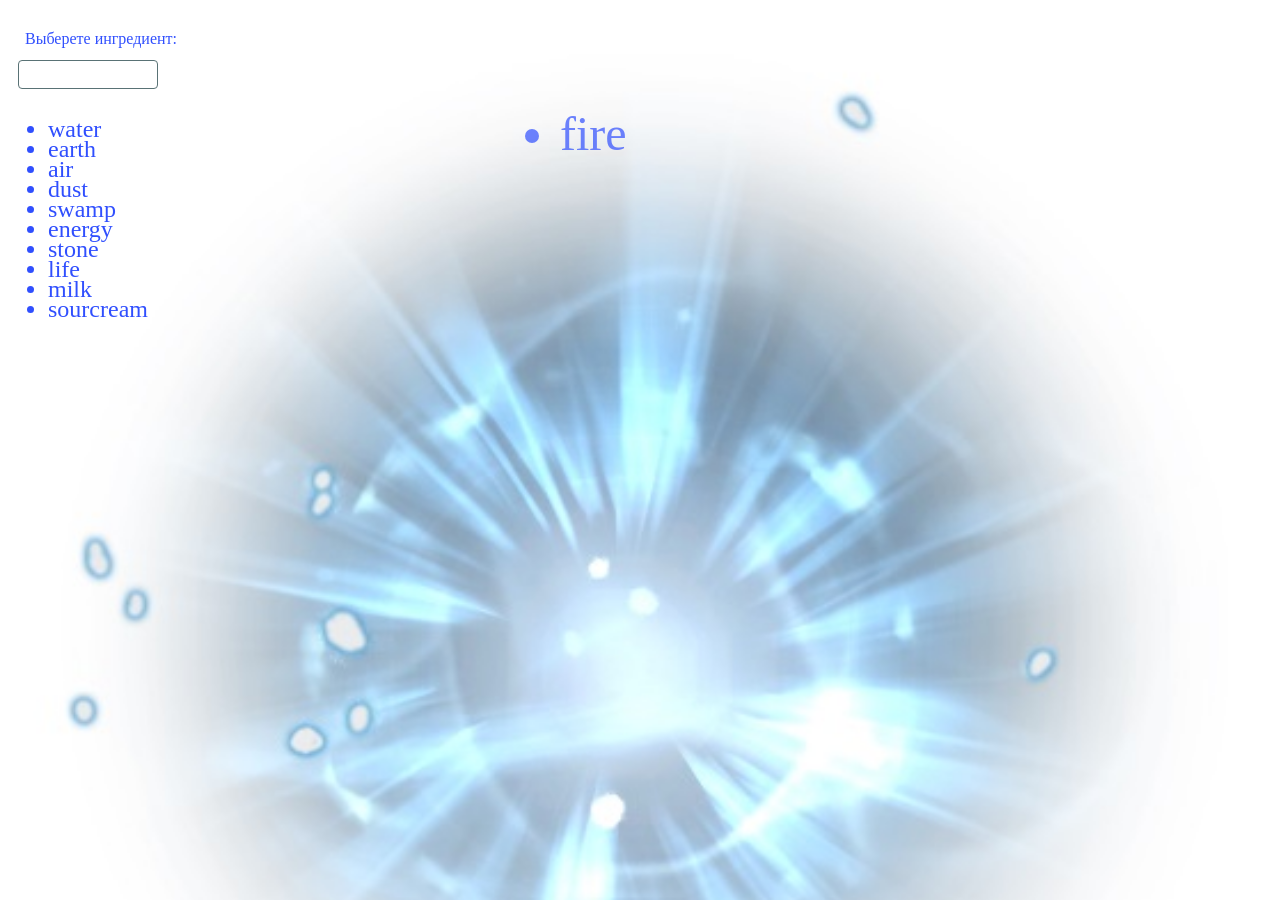
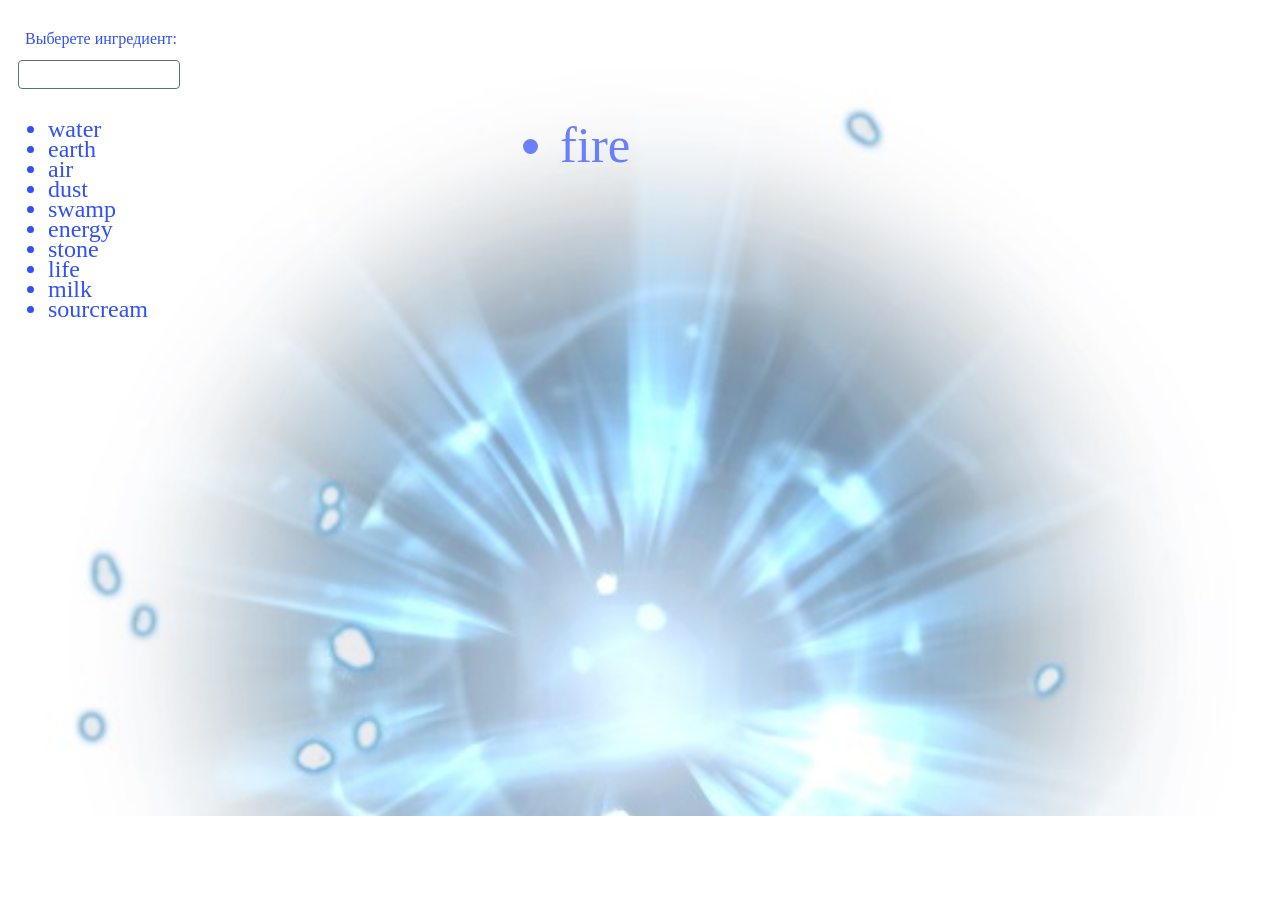
Before and after one commit to AlekseyLisovich/js-jQuery, a plain HTML site: page index.html in a window 1280 px wide. Both pictures are taken after a click on the item "fire". After the commit the page ends 816 px from the top, so only its background shows below. Drawn offline with nearby package versions, Linux system fonts and the light colour scheme.

Commit message:
important edit

```diff
--- a/assets/style.css
+++ b/assets/style.css
@@ -1,6 +1,4 @@
 body{
-  background-image: url("../images/magic.jpg");
-  background-size: cover;
   color: #304FFE;
 }
 .element{
@@ -11,21 +9,22 @@ body{
 }
 .boiler{
   position: absolute;
-  top: 700px;
-  left: 42%;
   background-size: cover;
-  /*background-image: url("../images/boiler.jpg");*/
-  width: 200px;
-  height: 200px;
+  background: url("../images/magic.jpg") no-repeat;
+    -moz-background-size: 100%; /* Firefox 3.6+ */
+    -webkit-background-size: 100%; /* Safari 3.1+ и Chrome 4.0+ */
+    -o-background-size: 100%; /* Opera 9.6+ */
+    background-size: 100%; /* Современные браузеры */
+  width: 100%;
+  height: 100%;
 }
 #resultBlock{
   text-align: center;
-  position: relative;
-  top: 700px;
-  left: 40%;
-  width: 300px;
+  position: absolute;
+  top: 60%;
+  width: 100%;
   height: 50px;
-  font-size: 54pt;
+  font-size: 44pt;
   color: #311B92;
 }
 .letter{
@@ -38,6 +37,7 @@ input {
   margin-right: 10px;
   margin: 10px;
 	width: 10%;
+  min-width: 150px;
 	font-size: 15px;
 	padding: 6px 0 4px 10px;
 	border: 1px solid #597275;
--- a/index.html
+++ b/index.html
@@ -8,7 +8,11 @@
     </head>
 
     <body>
-        <div id="content"></div>
+        <div id="content">
+           <!-- <div id="content2" style="position: absolute; top: 200px; left: 400px; width: 350px; height: 600px; background-color: orange; overflow: hidden;"></div> -->
+        </div>
+
+
 
         <script src="https://code.jquery.com/jquery-1.10.2.js"></script>
         <script src="https://cdn.jsdelivr.net/lodash/4.10.0/lodash.js"></script>
--- a/scripts/cauldron.js
+++ b/scripts/cauldron.js
@@ -3,25 +3,25 @@
 
     var elements;
     var formulas;
-
+    var DEFAULT_ELEMENT_HEIGTH = 60;
+    var INCREMENT_HEIGTH = 20;
     var selectedElements = [];
 
     function higlightSearchResult(e) {
 
-        var liElements = document.getElementsByTagName("li");
+        var liElements = $("li");
         var result = e.target.value;
-
-        for (var i = 0; i < liElements.length; i++) {
+        for (var i = 0; i < elements.length; i++) {
             var elem = liElements[i];
             var value = elements[i].value;
             if (result !== "")
-                elem.innerHTML = search(value, result)
+                $( elem ).html(window.search(value, result));
             else
-                elem.innerHTML = elements[i].value;
+                $( elem ).text(value);
         }
     }
 
-    function search(text, valueToSearch) {
+    window.search = function(text, valueToSearch) {
         var foundIndex = 0;
         var prevFoundIndex = 0;
         var resultStr = "";
@@ -42,13 +42,10 @@
         return resultStr;
     }
 
-    function clearResult() {
-        document.getElementById('resultBlock').innerHTML = "";
-    }
-
     function onElementRemoved(elem) {
         selectedElements.splice(selectedElements.indexOf(elem), 1);
-        clearResult();
+        var destinationElement = document.getElementById('resultBlock');
+        destinationElement.innerHTML = "";
     }
 
     function onElementAdded(elem) {
@@ -62,53 +59,48 @@
                 var result = foundFormula.result;
                 var destinationElement = document.getElementById('resultBlock');
                 destinationElement.innerHTML = result;
-            } else {
-                clearResult();
+            }
+            else {
+              var destinationElement = document.getElementById('resultBlock');
+              destinationElement.innerHTML = "";
             }
         }
     }
 
-    var clickedRight;
-    var clickedLeft;
-
     function onElementClick(elem) {
-        var elementTopLeft;
-        var elementTopRigth;
+        var elementOutsideCauldron;
+        var elementInCauldron;
+        var height;
 
         if (elem.wasClicked) {
-            onElementRemoved(elem);
+            elementInCauldron = elements.indexOf(_.find(elements, 'wasClicked'));
 
-            clickedLeft = elements.indexOf(_.find(elements, 'wasClicked'));
+            var tmp = elements[elementInCauldron];
+            elements[elements.indexOf(elem)] = tmp;
+            elements[elementInCauldron] = elem;
 
-            var tmp = elements[clickedLeft];
-            elements[elements.indexOf(elem)] = tmp;
-            elements[clickedLeft] = elem;
-
-            elementTopLeft = 60 + (clickedLeft + 1) * 20;
-            var animateProps = {
-
-            }
+            height = DEFAULT_ELEMENT_HEIGTH + (elementInCauldron + 1) * INCREMENT_HEIGTH;
             $(elem.selector).animate({
                 opacity: 1,
-                marginLeft: "0in",
-                marginTop: elementTopLeft + "px",
+                marginLeft: "0%",
+                marginTop: height + "px",
                 fontSize: "18pt",
                 borderWidth: "10px",
             }, 1500);
+            onElementRemoved(elem);
         } else {
-            onElementAdded(elem);
-            clickedRight = _.filter(elements, 'wasClicked').length;
+            elementOutsideCauldron = _.filter(elements, 'wasClicked').length;
 
-            elementTopRigth = 50 + (clickedRight + 1) * 40;
+            height = DEFAULT_ELEMENT_HEIGTH + (elementOutsideCauldron + 1) * INCREMENT_HEIGTH * 2;
             $(elem.selector).animate({
                 opacity: 0.7,
                 marginLeft: "40%",
-                marginTop: elementTopRigth + "px",
-                fontSize: "3em",
+                marginTop: height + "px",
+                fontSize: "38pt",
                 borderWidth: "15px",
             }, 1500);
+            onElementAdded(elem);
         }
-
         elem.wasClicked = !elem.wasClicked;
     }
 
@@ -117,17 +109,15 @@
         formulas = fr;
 
         var newList = $("<ul id='elements-list'></ul>");
-        var liTop = 60;
+        var liTop = DEFAULT_ELEMENT_HEIGTH;
         var elementIndex = 1;
-        var value;
-        var liElement;
+        for (var i = 0; i < elements.length; i++) {
+            var value = elements[i].value;
+            var liElement = $("<li>" + value + "</li>");
+            liTop += INCREMENT_HEIGTH;
 
-        for (var i = 0; i < elements.length; i++) {
-            value = elements[i].value;
-            liElement = $("<li>" + value + "</li>");
-            liTop += 20;
-
-            $(liElement).addClass("element elem" + elementIndex++);
+            $(liElement).addClass("element");
+            $(liElement).addClass("elem" + elementIndex++);
             $(liElement).css({
                 'marginTop': liTop + 'px'
             });
@@ -137,21 +127,13 @@
         container.append(newList);
         container.append("<div id='resultBlock'></div>");
 
-        $('#choose_element').on('keydown', _.debounce(higlightSearchResult, 200));
+        $('#choose_element').on('keyup', higlightSearchResult);
 
         elements.forEach(function(elem) {
             $(elem.selector).click(onElementClick.bind(null, elem));
         });
     };
 
-    // 1. Исправить ошибку с позиционированием элементов
-    // 2. Оформить как jQuery plugin
-    // 3. Использовать везде jQuery или DOM API
-    // 4. Вынести переменные в константы
-    // 5. Переименовать некоторые переменные
-    // 6. Изменить дизайн тестовой страницы
-    // 7. Исправить рендер в меньшем блоке
-
     window.cauldron = {
         render: renderChauldron
     }
```
